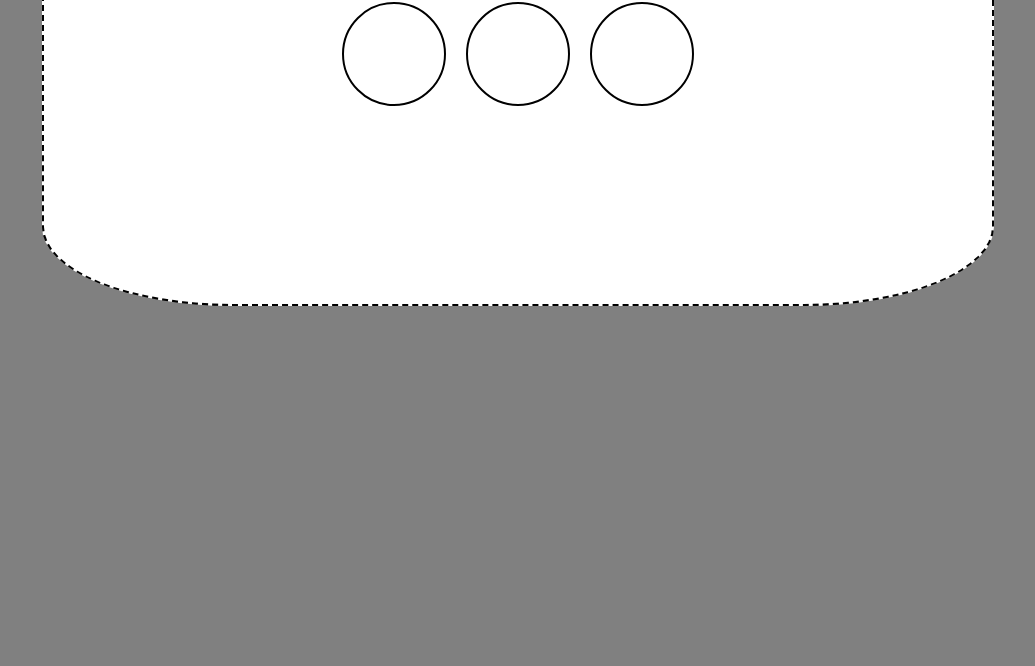
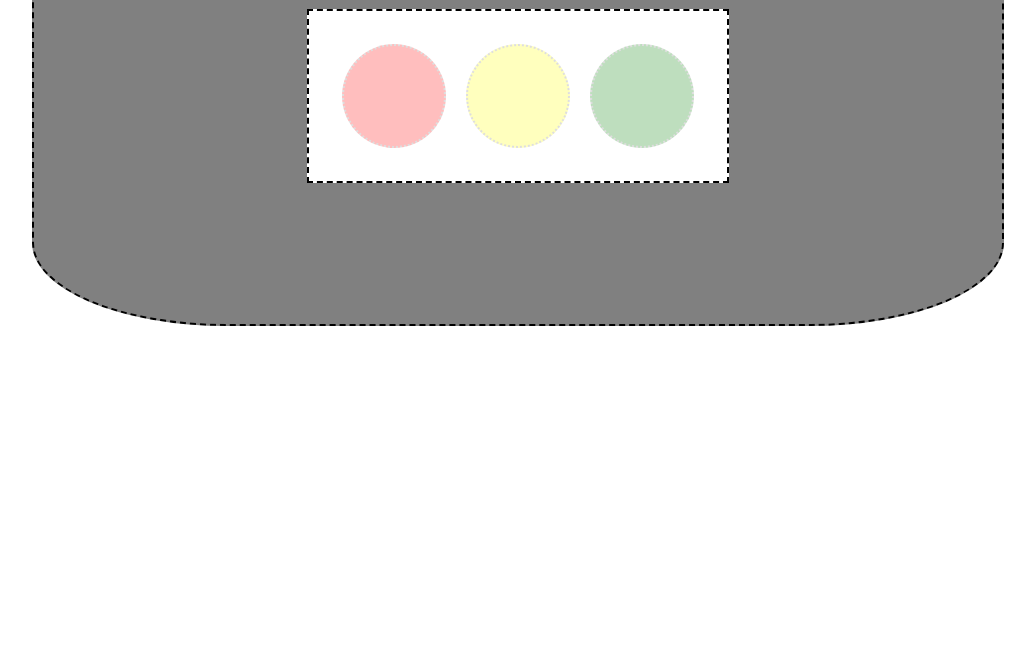
Before and after one commit to KathrynT13/projectMastermind, a plain HTML site: page index.html in a window 1280 px wide. Shown: the part 134-800 px from the top of the page, without its empty margins (122-1157 px from the left). Drawn offline with nearby package versions, Linux system fonts and the light colour scheme.

Commit message:
added random flash

```diff
--- a/style.css
+++ b/style.css
@@ -1,45 +1,52 @@
 body{
-	background-color: gray;
+	background-color: white;
 }
 
 .panel {
-	border: 2px solid black;
+	border: 2px dotted grey;
 	border-radius: 50%;
 	width: 100px;
 	height: 100px;
+	opacity: 0.25;
+}
+
+
+.pRed{
+	background-color: red;
+}
+
+.pYellow{
+	background-color: yellow;
+}
+
+.pGreen{
+	background-color: green;
 }
 
 .active{
-	background-color: white;
-	border: 3px solid navy;
+	opacity: 100;
+	border: 2px solid black;
 }
 
 #bodyContainer{
 	border: 2px dashed black;
 	border-radius: 20%;
-	background-color: white;
+	background-color: grey;
 	width: 75%;
 	height: 50%;
 	margin-left: auto;
 	margin-right: auto;
+	padding: 10px;
 }
 
 #panelContainer{
 	margin-left: auto;
 	margin-right: auto;
+	background-color: white;
+	padding: 30px;
+	border: 2px dashed black;
 }
 
-#panelR{
-	background-color: red;
-}
-
-#panelY{
-	background-color: yellow;
-}
-
-#panelG{
-	background-color: green;
-}
 
 #title{
 	text-align: center;
```
